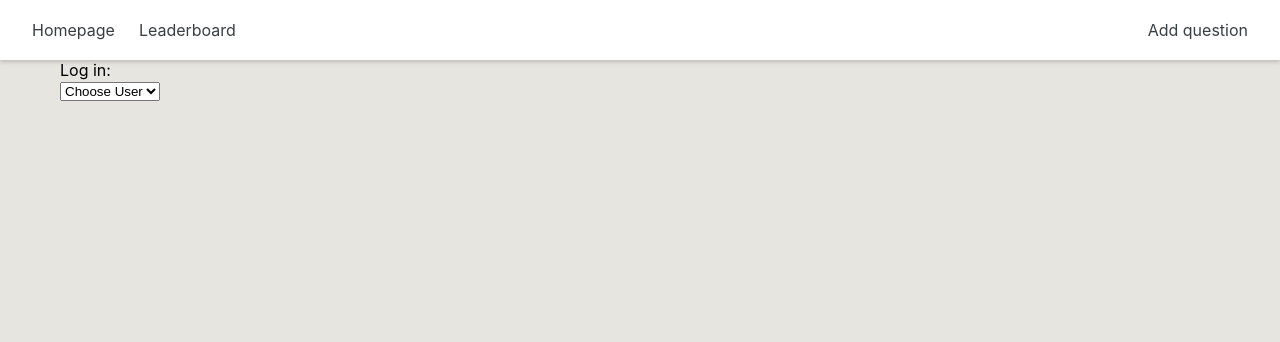
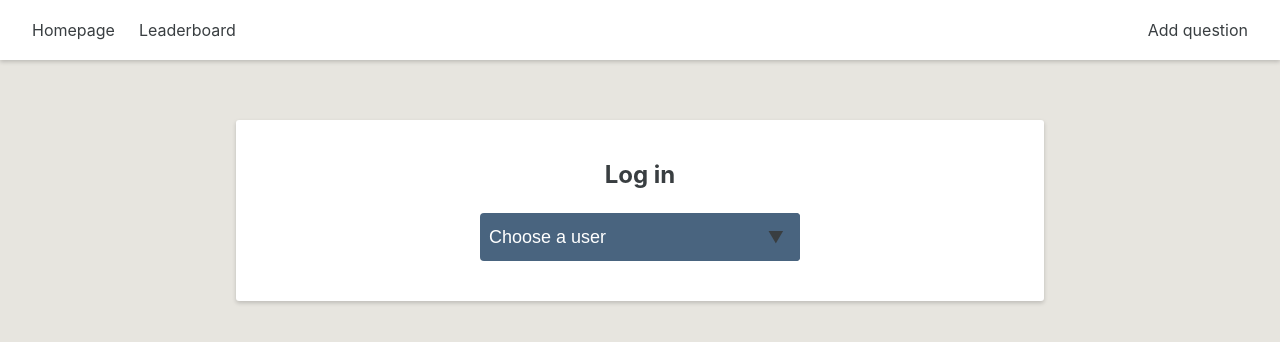
Before and after one commit to Vikariusu/Would-you-rather, a React (Create React App) app: page /login in a window 1280 px wide. Shown: the top 342 px of the page. Built offline with nearby package versions, Linux system fonts and the light colour scheme.

Commit message:
feat: add UserLogin.js styling (#12)

```diff
--- a/src/components/UserLogin.js
+++ b/src/components/UserLogin.js
@@ -1,6 +1,75 @@
 import React, { Component } from 'react';
 import { connect } from 'react-redux';
 import { setAuthedUser } from '../actions/authedUser';
+import styled from 'styled-components';
+
+const StyledUserLogin = styled.div`
+    width: 60vw;
+    margin: 60px auto;
+    padding: 40px 20px;
+    background: white;
+    border-radius: 3px;
+    box-shadow: 0 2px 4px rgba(0, 0, 0, 0.18);
+    color: #393E41;
+
+    h2 {
+        margin: 0;
+        text-align: center;
+        padding-bottom: 24px;
+    }
+`
+
+const StyledDropdown = styled.div`
+    margin: 0 auto;
+    position: relative;
+    display: flex;
+    width: 20em;
+    height: 3em;
+    line-height: 3;
+    background: #49647f;
+    overflow: hidden;
+    border-radius: .25em;
+
+    select {
+        -webkit-appearance: none;
+        -moz-appearance: none;
+        -ms-appearance: none;
+        appearance: none;
+        outline: 0;
+        box-shadow: none;
+        border: 0 !important;
+        background: #49647f;
+        background-image: none;
+        font-size: 18px;
+        flex: 1;
+        padding: 0 .5em;
+        color: #fff;
+        cursor: pointer;
+    }
+
+    /* Remove IE arrow */
+    select::-ms-expand {
+        display: none;
+    }
+
+    &:hover::after {
+        color: #D5A021;
+    }
+
+    &::after {
+        content: '\\25BC';
+        position: absolute;
+        top: 0;
+        right: 0;
+        padding: 0 1em;
+        background: #49647f;
+        cursor: pointer;
+        pointer-events: none;
+        -webkit-transition: .25s all ease;
+        -o-transition: .25s all ease;
+        transition: .25s all ease;
+    }
+`
 
 class UserLogin extends Component {
     state = {
@@ -18,17 +87,17 @@ class UserLogin extends Component {
 
     render() {
         return (
-            <div>
-                Log in:
-                <form>
+            <StyledUserLogin>
+                <h2>Log in</h2>
+                <StyledDropdown>
                     <select id="users" value={this.state.value} onChange={this.setUser}>
-                        <option disabled value="default">Choose User</option>
+                        <option disabled value="default">Choose a user</option>
                         <option value="sarahedo">sarahedo</option>
                         <option value="tylermcginnis">tylermcginnis</option>
                         <option value="johndoe">johndoe</option>
                     </select>
-                </form>
-            </div>
+                </StyledDropdown>
+            </StyledUserLogin>
         )
     }
 }
```
